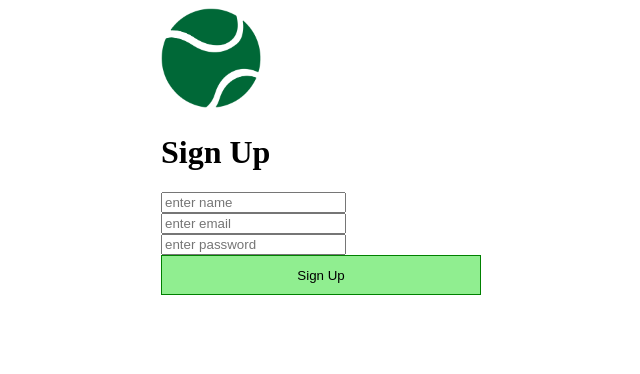
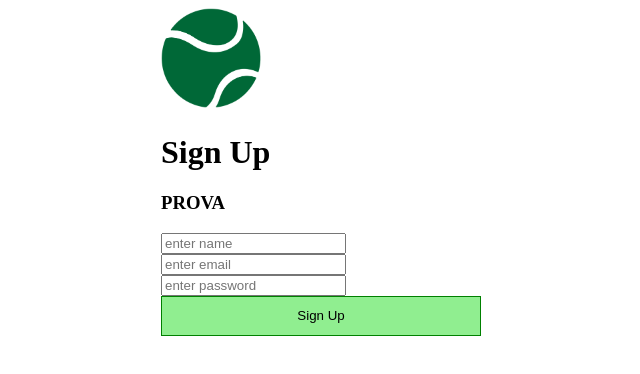
Before and after one commit to immacolato/vue-arenella-borettaz-castagna, a Vue app: page / in a window 1280 px wide. Before the commit this address had no page. Shown: the top 374 px of the page, without its empty margins (339-979 px from the left). Built offline with nearby package versions, Linux system fonts and the light colour scheme.

Commit message:
feat: prova

```diff
--- a/src/components/SignUp.vue
+++ b/src/components/SignUp.vue
@@ -2,6 +2,7 @@
   <div class="register">
     <img class="logo" src="../assets/logoTennis.png" />
     <h1>Sign Up</h1>
+    <h3>PROVA</h3>
     <input type="text" placeholder="enter name" />
     <input type="text" placeholder="enter email" />
     <input type="password" placeholder="enter password" />
@@ -19,6 +20,7 @@ export default {
 .logo {
   width: 100px;
 }
+
 .register {
   width: 300px;
   height: 40px;
```
